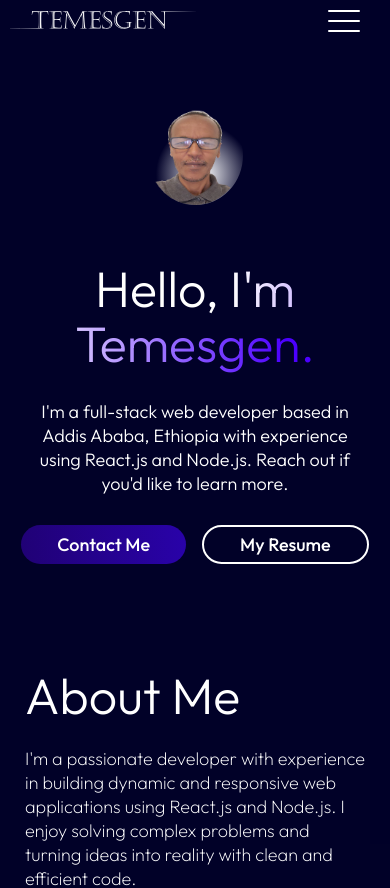
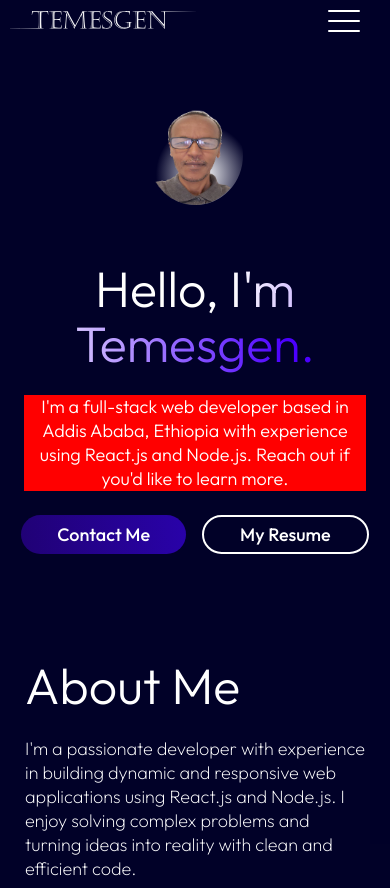
Before and after one commit to Temesgen123/temsgnportfolio, a React (Vite) app: page / in a window 390 px wide. Shown: the top 888 px of the page. Built offline with nearby package versions, Linux system fonts and the light colour scheme.

Commit message:
edited hero section paragraph

```diff
--- a/src/Components/Hero/Hero.css
+++ b/src/Components/Hero/Hero.css
@@ -82,7 +82,8 @@
     width: 90%;
     font-size: 18px;
     line-height: 24px;
-    margin: 5px 0px;
+    margin: 0px 0px;
+    background-color: red;
   }
   .hero-action {
     gap: 16px;
```
